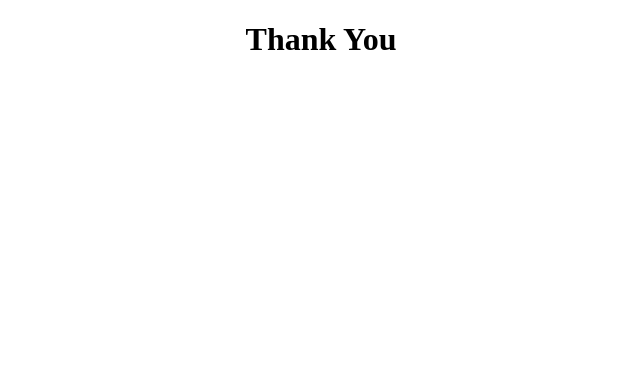
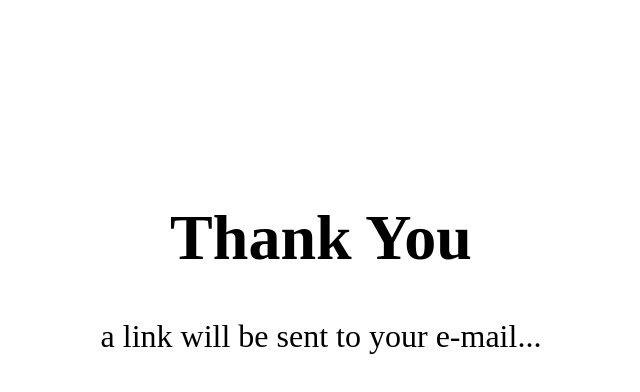
Before and after one commit to Maruf1005771/Final-Project, a plain HTML site: page thank.html in a window 1280 px wide. Shown: the whole page, without its empty margins (319-959 px from the left). Drawn offline with Linux system fonts and the light colour scheme.

Commit message:
change thank page

```diff
--- a/thank.html
+++ b/thank.html
@@ -5,7 +5,9 @@
     <meta name="viewport" content="width=device-width, initial-scale=1.0">
     <title>Thank You.</title>
 </head>
-<body>
-    <h1 style="text-align: center;">Thank You </h1>
+<body style="text-align: center; padding-top: 150px; font-size: xx-large;">
+    <h1> <b> Thank You </b></h1>
+    <p> a link will be sent to your e-mail... </p>
+
 </body>
 </html>
```
